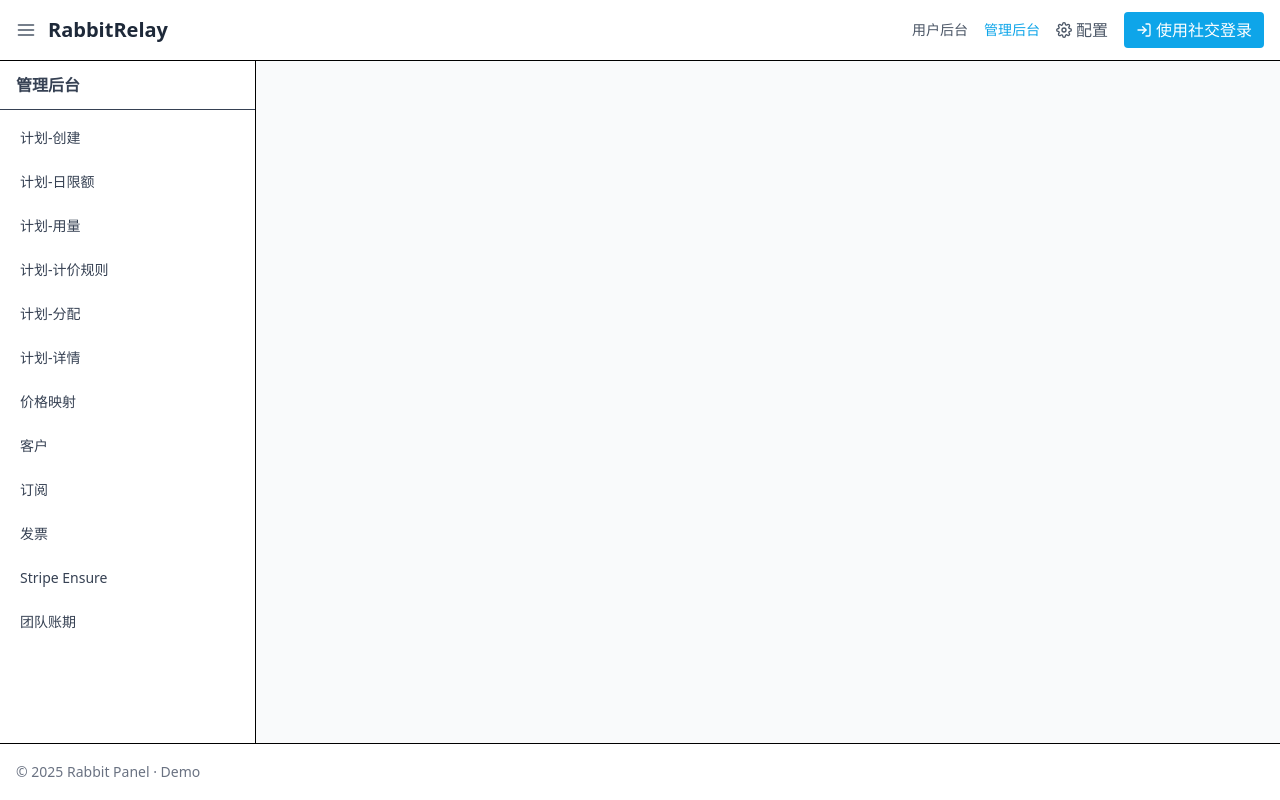
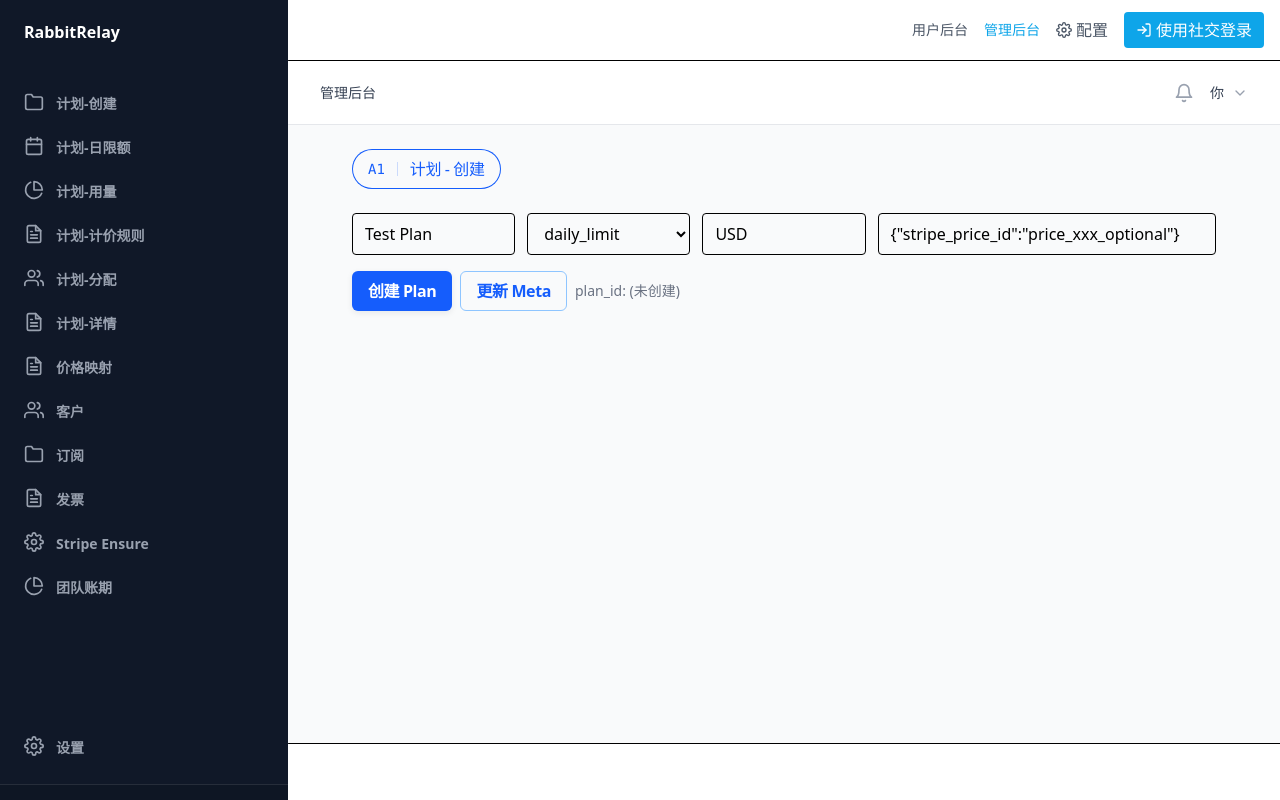
Before and after one commit to ruabbit/RabbitAIPanel, a React (Vite) app in the folder frontend/: page /admin in a window 1280 px wide. Built offline with nearby package versions, Linux system fonts and the light colour scheme; no server answers; a web font is replaced by a local one.

Commit message:
feat(layout): adopt Tailwind Application UI-style frame for /dashboard and /admin\n- Add AppFrame with mobile/desktop sidebar, sticky topbar, content padding\n- Update UserLayout/AdminLayout to use AppFrame; keep Primer controls for content

```diff
--- /dev/null
+++ b/frontend/src/components/AppFrame.jsx
@@ -0,0 +1,111 @@
+import React, { useState } from 'react'
+import { Link, Outlet, useLocation } from 'react-router-dom'
+import { FiMenu, FiBell, FiHome, FiUsers, FiFolder, FiCalendar, FiFileText, FiPieChart, FiSettings, FiChevronDown, FiX } from 'react-icons/fi'
+
+function navIcon(name) {
+  switch (name) {
+    case 'home': return FiHome
+    case 'users': return FiUsers
+    case 'folder': return FiFolder
+    case 'calendar': return FiCalendar
+    case 'docs': return FiFileText
+    case 'reports': return FiPieChart
+    case 'settings': return FiSettings
+    default: return FiFolder
+  }
+}
+
+export default function AppFrame({ title = '', items = [], children }) {
+  const [sidebarOpen, setSidebarOpen] = useState(false)
+  const location = useLocation()
+
+  const Sidebar = (
+    <div className="relative flex grow flex-col gap-y-5 overflow-y-auto bg-gray-900 px-6 pb-4 ring-1 ring-white/10">
+      <div className="relative flex h-16 shrink-0 items-center">
+        <Link to="/" className="text-white font-semibold">RabbitRelay</Link>
+      </div>
+      <nav className="relative flex flex-1 flex-col">
+        <ul role="list" className="flex flex-1 flex-col gap-y-7">
+          <li>
+            <ul role="list" className="-mx-2 space-y-1">
+              {items.map((it, idx) => {
+                const active = location.pathname === it.to || location.pathname.startsWith(it.to + '/')
+                const Icon = navIcon(it.icon)
+                return (
+                  <li key={idx}>
+                    <Link
+                      to={it.to}
+                      className={(active ? 'bg-white/5 text-white ' : 'text-gray-400 hover:bg-white/5 hover:text-white ') + 'group flex gap-x-3 rounded-md p-2 text-sm font-semibold'}
+                      onClick={() => setSidebarOpen(false)}
+                    >
+                      {Icon && <Icon className="size-5 shrink-0" />}
+                      {it.label}
+                    </Link>
+                  </li>
+                )
+              })}
+            </ul>
+          </li>
+          <li className="mt-auto">
+            <Link to="#" className="group -mx-2 flex gap-x-3 rounded-md p-2 text-sm font-semibold text-gray-400 hover:bg-white/5 hover:text-white">
+              <FiSettings className="size-5 shrink-0" />
+              设置
+            </Link>
+          </li>
+        </ul>
+      </nav>
+    </div>
+  )
+
+  return (
+    <div>
+      {/* Mobile sidebar */}
+      {sidebarOpen && (
+        <div className="fixed inset-0 z-50 lg:hidden">
+          <div className="absolute inset-0 bg-black/60" onClick={() => setSidebarOpen(false)} />
+          <div className="absolute inset-y-0 left-0 w-72 bg-gray-900 ring-1 ring-white/10 shadow-xl">
+            <button className="absolute -right-10 top-4 text-white" onClick={() => setSidebarOpen(false)} aria-label="Close sidebar">
+              <FiX className="size-6" />
+            </button>
+            {Sidebar}
+          </div>
+        </div>
+      )}
+
+      {/* Desktop sidebar */}
+      <div className="hidden bg-gray-900 ring-1 ring-white/10 lg:fixed lg:inset-y-0 lg:z-50 lg:flex lg:w-72 lg:flex-col">
+        <div className="flex grow flex-col gap-y-5 overflow-y-auto bg-black/10 px-0 pb-4">
+          {Sidebar}
+        </div>
+      </div>
+
+      {/* Content area */}
+      <div className="lg:pl-72">
+        <div className="sticky top-0 z-40 flex h-16 shrink-0 items-center gap-x-4 border-b border-gray-200 bg-white px-4 shadow-xs sm:gap-x-6 sm:px-6 lg:px-8">
+          <button type="button" onClick={() => setSidebarOpen(true)} className="-m-2.5 p-2.5 text-gray-700 hover:text-gray-900 lg:hidden" aria-label="Open sidebar">
+            <FiMenu className="size-6" />
+          </button>
+          <div aria-hidden className="h-6 w-px bg-gray-900/10 lg:hidden" />
+          <div className="flex flex-1 items-center justify-between">
+            <div className="text-sm font-medium text-gray-700">{title}</div>
+            <div className="flex items-center gap-x-4">
+              <button type="button" className="-m-2.5 p-2.5 text-gray-400 hover:text-gray-500" aria-label="Notifications">
+                <FiBell className="size-5" />
+              </button>
+              <div className="hidden lg:flex items-center text-sm text-gray-700">
+                <span className="font-medium">你</span>
+                <FiChevronDown className="ml-2 size-4 text-gray-400" />
+              </div>
+            </div>
+          </div>
+        </div>
+
+        <main className="py-6">
+          <div className="px-4 sm:px-6 lg:px-8">
+            {children || <Outlet />}
+          </div>
+        </main>
+      </div>
+    </div>
+  )
+}
--- a/frontend/src/pages/admin/AdminLayout.jsx
+++ b/frontend/src/pages/admin/AdminLayout.jsx
@@ -1,27 +1,22 @@
 import React from 'react'
-import Sidebar from '../../components/Sidebar'
-import { useUI } from '../../context/UIContext'
+import AppFrame from '../../components/AppFrame'
 
 export default function AdminLayout({ children }) {
-  const { sidebarOpen, setSidebarOpen } = useUI()
   const items = [
-    { label: '计划-创建', to: '/admin/plan/create' },
-    { label: '计划-日限额', to: '/admin/plan/daily' },
-    { label: '计划-用量', to: '/admin/plan/usage' },
-    { label: '计划-计价规则', to: '/admin/plan/pricerule' },
-    { label: '计划-分配', to: '/admin/plan/assign' },
-    { label: '计划-详情', to: '/admin/plan/detail' },
-    { label: '价格映射', to: '/admin/price-mappings' },
-    { label: '客户', to: '/admin/customers' },
-    { label: '订阅', to: '/admin/subscriptions' },
-    { label: '发票', to: '/admin/invoices' },
-    { label: 'Stripe Ensure', to: '/admin/stripe-ensure' },
-    { label: '团队账期', to: '/admin/team-period' },
+    { label: '计划-创建', to: '/admin/plan/create', icon: 'folder' },
+    { label: '计划-日限额', to: '/admin/plan/daily', icon: 'calendar' },
+    { label: '计划-用量', to: '/admin/plan/usage', icon: 'reports' },
+    { label: '计划-计价规则', to: '/admin/plan/pricerule', icon: 'docs' },
+    { label: '计划-分配', to: '/admin/plan/assign', icon: 'users' },
+    { label: '计划-详情', to: '/admin/plan/detail', icon: 'docs' },
+    { label: '价格映射', to: '/admin/price-mappings', icon: 'docs' },
+    { label: '客户', to: '/admin/customers', icon: 'users' },
+    { label: '订阅', to: '/admin/subscriptions', icon: 'folder' },
+    { label: '发票', to: '/admin/invoices', icon: 'docs' },
+    { label: 'Stripe Ensure', to: '/admin/stripe-ensure', icon: 'settings' },
+    { label: '团队账期', to: '/admin/team-period', icon: 'reports' },
   ]
   return (
-    <div className={`grid grid-cols-1 ${sidebarOpen ? 'md:grid-cols-[16rem_1fr]' : 'md:grid-cols-1'} gap-0 h-full`}>
-      <Sidebar items={items} title="管理后台" open={sidebarOpen} onClose={()=>setSidebarOpen(false)} />
-      <div className="p-4 md:p-6">{children}</div>
-    </div>
+    <AppFrame title="管理后台" items={items}>{children}</AppFrame>
   )
 }
--- a/frontend/src/pages/user/UserLayout.jsx
+++ b/frontend/src/pages/user/UserLayout.jsx
@@ -1,23 +1,18 @@
 import React from 'react'
-import Sidebar from '../../components/Sidebar'
-import { useUI } from '../../context/UIContext'
+import AppFrame from '../../components/AppFrame'
 
 export default function UserLayout({ children }) {
-  const { sidebarOpen, setSidebarOpen } = useUI()
   const items = [
-    { label: '概览', to: '/dashboard/overview' },
-    { label: '账期汇总', to: '/dashboard/period' },
-    { label: '每日汇总', to: '/dashboard/daily' },
-    { label: '近N日汇总', to: '/dashboard/summary' },
-    { label: '透支/溢出', to: '/dashboard/overdraft' },
-    { label: '钱包', to: '/dashboard/wallets' },
-    { label: '流水', to: '/dashboard/ledger' },
-    { label: '代理测试', to: '/dashboard/proxy' },
+    { label: '概览', to: '/dashboard/overview', icon: 'home' },
+    { label: '账期汇总', to: '/dashboard/period', icon: 'docs' },
+    { label: '每日汇总', to: '/dashboard/daily', icon: 'calendar' },
+    { label: '近N日汇总', to: '/dashboard/summary', icon: 'reports' },
+    { label: '透支/溢出', to: '/dashboard/overdraft', icon: 'reports' },
+    { label: '钱包', to: '/dashboard/wallets', icon: 'folder' },
+    { label: '流水', to: '/dashboard/ledger', icon: 'docs' },
+    { label: '代理测试', to: '/dashboard/proxy', icon: 'users' },
   ]
   return (
-    <div className={`grid grid-cols-1 ${sidebarOpen ? 'md:grid-cols-[16rem_1fr]' : 'md:grid-cols-1'} gap-0 h-full`}>
-      <Sidebar items={items} title="用户后台" open={sidebarOpen} onClose={()=>setSidebarOpen(false)} />
-      <div className="p-4 md:p-6">{children}</div>
-    </div>
+    <AppFrame title="用户后台" items={items}>{children}</AppFrame>
   )
 }
```
